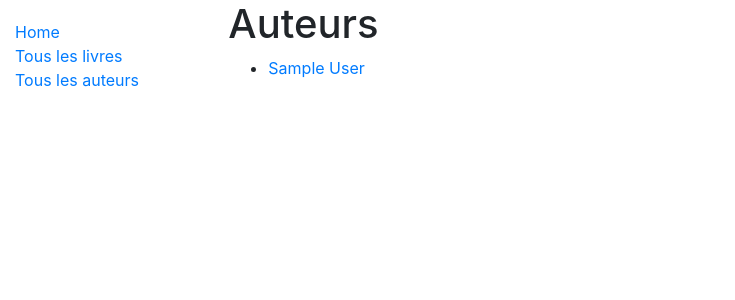
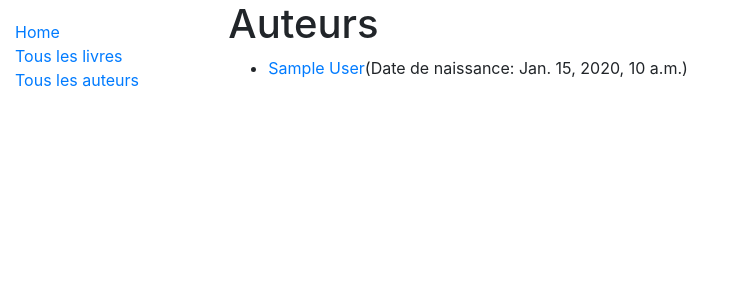
Before and after one commit to Caro639/try-library-python, a Django app: template locallibrary/catalog/templates/catalog/author_list.html in a window 1280 px wide. Shown: the top 300 px of the page, without its empty margins (0-735 px from the left). Run offline with Django 3.2, Linux system fonts and the light colour scheme; the template is opened without the code that fills it: most values are stand-ins (such as "Sample title", 1, 10 or a date in 2020); some libraries are stand-ins or nearby versions.

Commit message:
add authors date

```diff
--- a/locallibrary/catalog/templates/catalog/author_list.html
+++ b/locallibrary/catalog/templates/catalog/author_list.html
@@ -4,7 +4,7 @@
 <ul>
   {% for author in author_list %}
   <li>
-    <a href="{{ author.get_absolute_url }}">{{ author }}</a>
+    <a href="{{ author.get_absolute_url }}">{{ author }}</a>(Date de naissance: {{ author.date_of_birth }})
   </li>
   {% endfor %}
 </ul>
```
